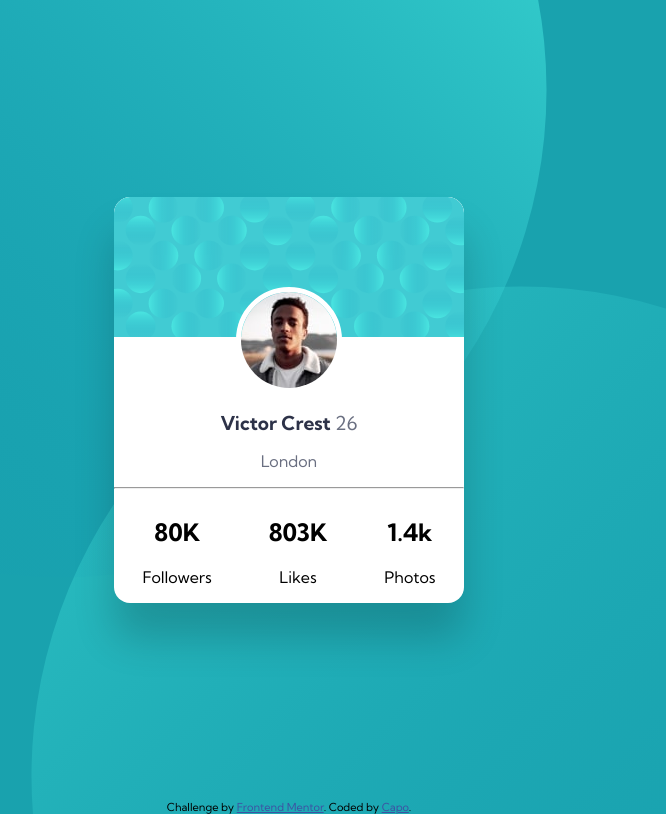
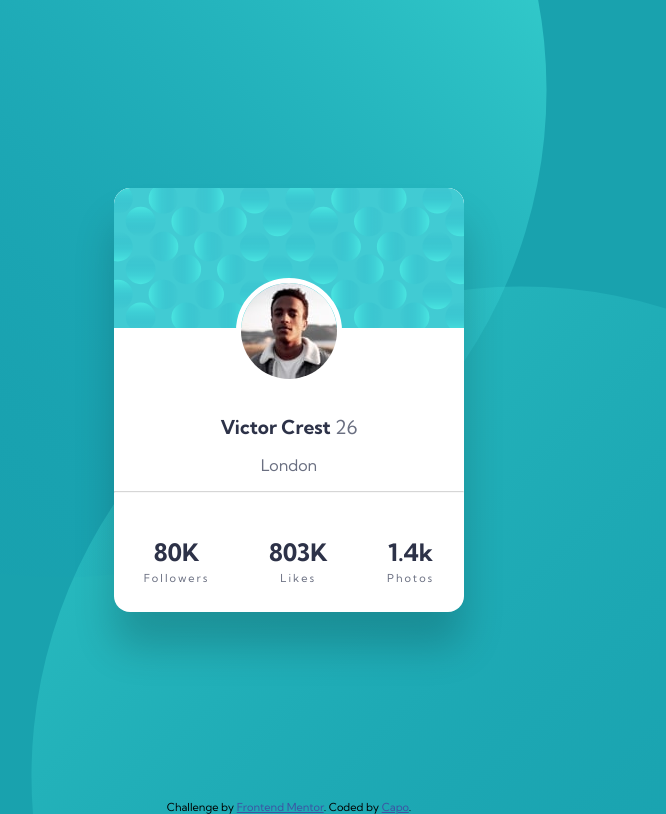
Before and after one commit to 6Ione/profile-card, a plain HTML site: page index.html in a window 1280 px wide. Shown: the whole page, without its empty margins (351-1017 px from the left). Drawn offline with Linux system fonts and the light colour scheme.

Commit message:
Added changes

```diff
--- a/index.html
+++ b/index.html
@@ -35,7 +35,7 @@
       display: flex;
       flex-direction: column;
       align-items: center;
-      max-width: 350px;
+      width: 350px;
     }
 
     .cardContent {
@@ -63,15 +63,15 @@
     }
 
     .profileContent {
+      color: hsl(227, 10%, 46%);
       font-weight: 400;
-      color: hsl(227, 10%, 46%);
-      margin-top: 70px;
+      padding-top: 70px;
       text-align: center;
     }
     .profileContent h1 {
+      color: hsl(229, 23%, 23%);
       font-weight: 700;
       font-size: larger;
-      color: hsl(229, 23%, 23%);
     }
     .profileContent span {
       color: hsl(227, 10%, 46%);
@@ -82,6 +82,36 @@
       display: flex;
       justify-content: space-around;
       text-align: center;
+      padding:1rem 0;
+    }
+
+    .socialStats h2 {
+      color: hsl(229, 23%, 23%);
+      margin-bottom: 4px;
+    }
+
+    .socialStats p {
+      color: hsl(227, 10%, 46%);
+      font-size: 11px;
+      letter-spacing: 2px;
+      margin-top: 0;
+    }
+
+    hr {
+      opacity: 40%;
+    }
+
+    @media (max-width:375px){
+    .card{
+      width:325px;
+    }
+
+    body{
+        background:
+            url(images/bg-pattern-top.svg) top -500px left -700px no-repeat,
+            url(images/bg-pattern-bottom.svg) bottom -500px right -700px no-repeat,
+            hsl(185,75%,39%);
+          }
     }
   </style>
 </head>
```
